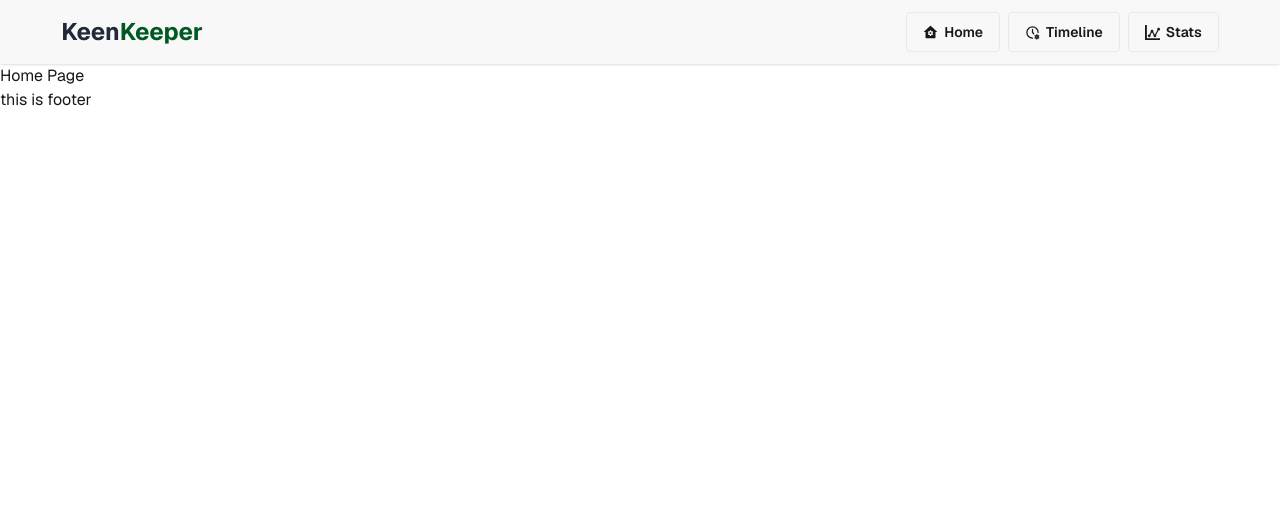
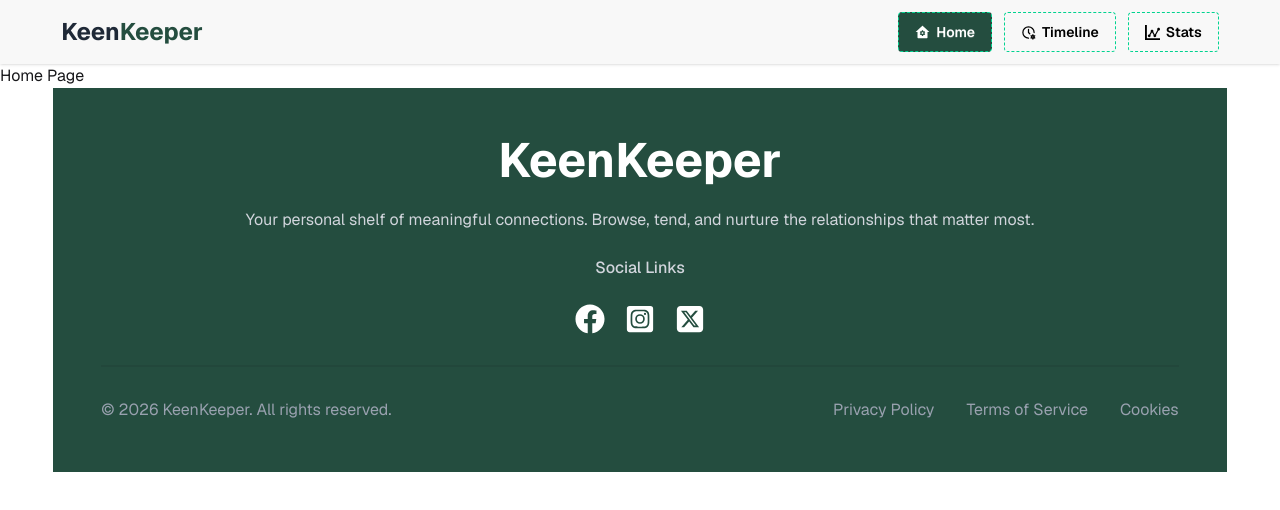
Before and after one commit to hridoy-web/KeenKeeper, a React (Vite) app: page / in a window 1280 px wide. Shown: the top 510 px of the page. Built offline with nearby package versions, Linux system fonts and the light colour scheme.

Commit message:
navbar btn active class added and footer design complete

```diff
--- a/src/components/Footer.jsx
+++ b/src/components/Footer.jsx
@@ -1,9 +1,36 @@
 import React from 'react';
+import { FaFacebook, FaInstagramSquare } from 'react-icons/fa';
+import { FaSquareXTwitter } from 'react-icons/fa6';
+
 
 const Footer = () => {
     return (
-        <div>
-            this is footer
+        <div className='w-11/12 mx-auto bg-[#244D3F] text-white items-center text-center h-110 md:h-96 p-6 md:p-12 space-y-4 md:space-y-6'>
+
+            <h2 className='text-3xl md:text-5xl font-bold  '>KeenKeeper</h2>
+            <p className='text-gray-300 text-wrap'>Your personal shelf of meaningful connections. Browse, tend, and nurture the relationships that matter most.</p>
+
+            <p className='font-medium text-gray-300'>Social Links</p>
+
+            <div className='flex gap-5 justify-center' >
+                <FaFacebook className='hover:text-blue-600 transition-all duration-300 hover:scale-110 cursor-pointer ' size={30} />
+                <FaInstagramSquare className='hover:text-fuchsia-600 transition-all duration-300 hover:scale-110 cursor-pointer' size={30} />
+                <FaSquareXTwitter className='hover:text-black transition-all duration-300 hover:scale-110 cursor-pointer' size={30} />
+            </div>
+
+            <div className='divider'></div>
+
+
+            <div className='flex flex-col md:flex-row md:justify-between'>
+                <p className='text-gray-400 mb-3'>© 2026 KeenKeeper. All rights reserved.</p>
+
+                <div className='flex flex-col md:flex-row gap-1 md:gap-8'>
+                    <p className='text-gray-400 transition-all duration-300 hover:text-green-600 cursor-pointer hover:scale-105 '>Privacy Policy</p>
+                    <p className='text-gray-400 transition-all duration-300 hover:text-green-600 cursor-pointer hover:scale-105'>Terms of Service</p>
+                    <p className='text-gray-400 transition-all duration-300 hover:text-green-600 cursor-pointer hover:scale-105'>Cookies</p>
+                </div>
+            </div>
+
         </div>
     );
 };
--- a/src/components/Navbar.jsx
+++ b/src/components/Navbar.jsx
@@ -9,15 +9,13 @@ const Navbar = () => {
 
     const navbarLinks = (
     <>
-      <li>
-        <NavLink to={'/'} className={({ isActive }) => `${isActive ? "text-white bg-green-500" : ""}`}>Home</NavLink>
-      </li>
-      <li>
-        <NavLink to={'/timeLine'} className={({ isActive }) => `${isActive ? "text-white bg-green-500" : ""}`}>Listed Books</NavLink>
-      </li>
-      <li>
-        <NavLink to={'/stats'} className={({ isActive }) => `${isActive ? "text-white bg-green-500" : ""}`}>Page to</NavLink>
-      </li>
+
+        <NavLink to={'/'} className={({ isActive }) => `btn btn-dash btn-success text-black hover:text-white transition-all duration-300 ${isActive ? "text-white bg-[#244D3F]" : ""}`}><RiHomeGearFill size={15} />Home</NavLink>
+
+        <NavLink to={'/timeLine'} className={({ isActive }) => `btn btn-dash btn-success text-black  hover:text-white transition-all duration-300 ${isActive ? "text-white bg-[#244D3F]" : ""}`}><TbClockCog size={15} />Timeline</NavLink>
+
+        <NavLink to={'/stats'} className={({ isActive }) => `btn btn-dash btn-success text-black hover:text-white transition-all duration-300 ${isActive ? "text-white bg-[#244D3F]" : ""}`}><ImStatsDots size={15} />Stats</NavLink>
+
     </>
   )
 
@@ -26,7 +24,7 @@ const Navbar = () => {
 
             <div className="navbar w-11/12 mx-auto flex justify-between ">
                 <div className="">
-                    <a className="text-2xl text-[#005822] font-bold"><span className='text-[#1F2937] '>Keen</span>Keeper</a>
+                    <a className="text-2xl text-[#244D3F] font-bold"><span className='text-[#1F2937] '>Keen</span>Keeper</a>
                 </div>
 
                 <div className="dropdown dropdown-end">
@@ -35,17 +33,13 @@ const Navbar = () => {
                     </div>
                     <ul
                         tabIndex="1"
-                        className="menu menu-sm dropdown-content bg-base-200 rounded-box z-50 mt-8 w-40 p-2 shadow ">
-                        <li><a><RiHomeGearFill/> Home</a></li>
-                        <li><a><TbClockCog /> Timeline</a></li>
-                        <li><a><ImStatsDots /> Stats</a></li>
+                        className="menu menu-sm dropdown-content bg-base-200 rounded-box z-50 mt-8 w-40 p-2 shadow gap-3">
+                        {navbarLinks}
                     </ul>
                 </div>
 
-                <div className="hidden md:flex gap-2 items-center ">
-                    <button className="btn"><RiHomeGearFill size={15} />Home</button>
-                    <button className="btn"><TbClockCog size={15} />Timeline</button>
-                    <button className="btn"><ImStatsDots size={15} />Stats</button>
+                <div className="hidden md:flex gap-3 items-center ">
+                   {navbarLinks}
                 </div>
             </div>
 
```
